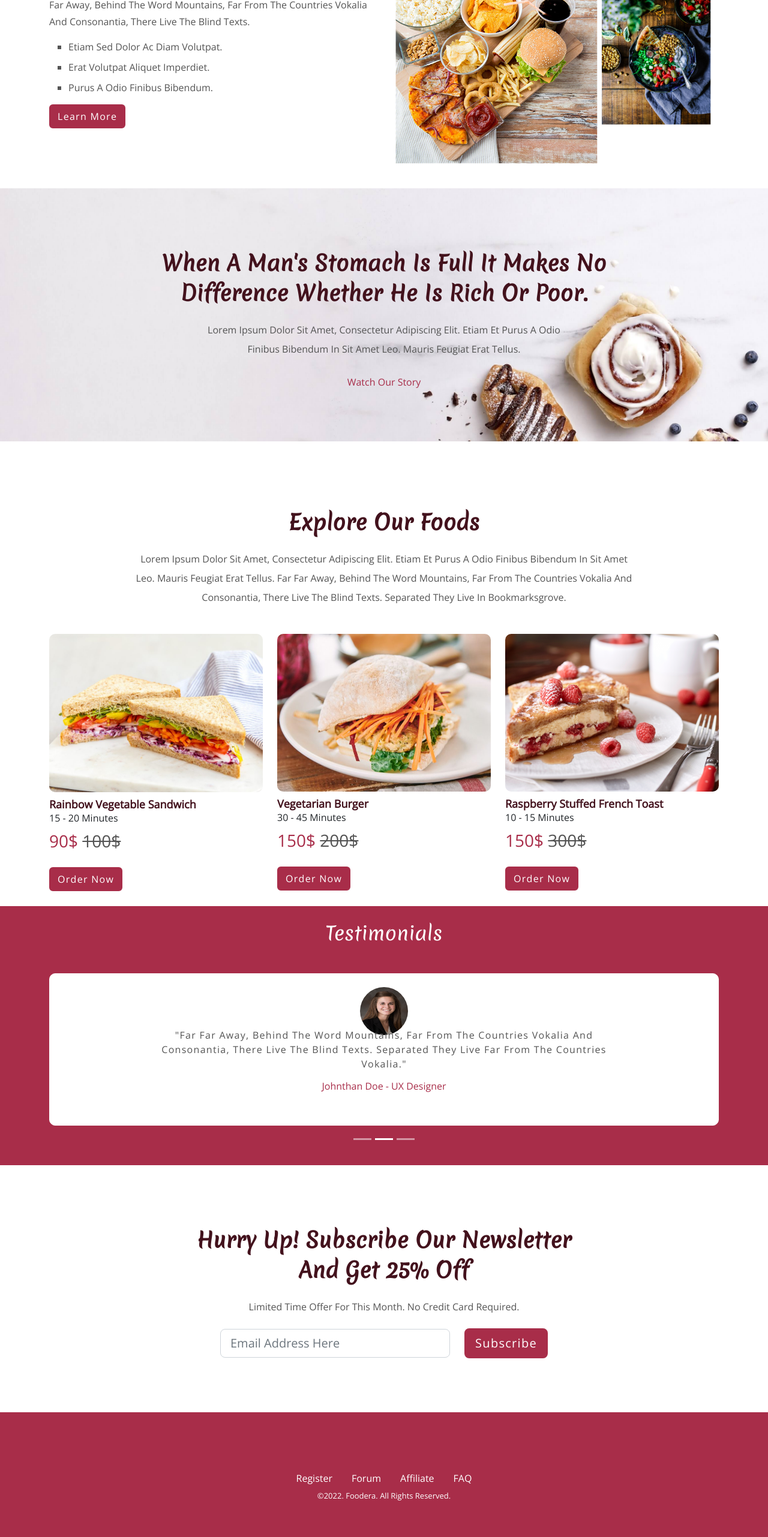
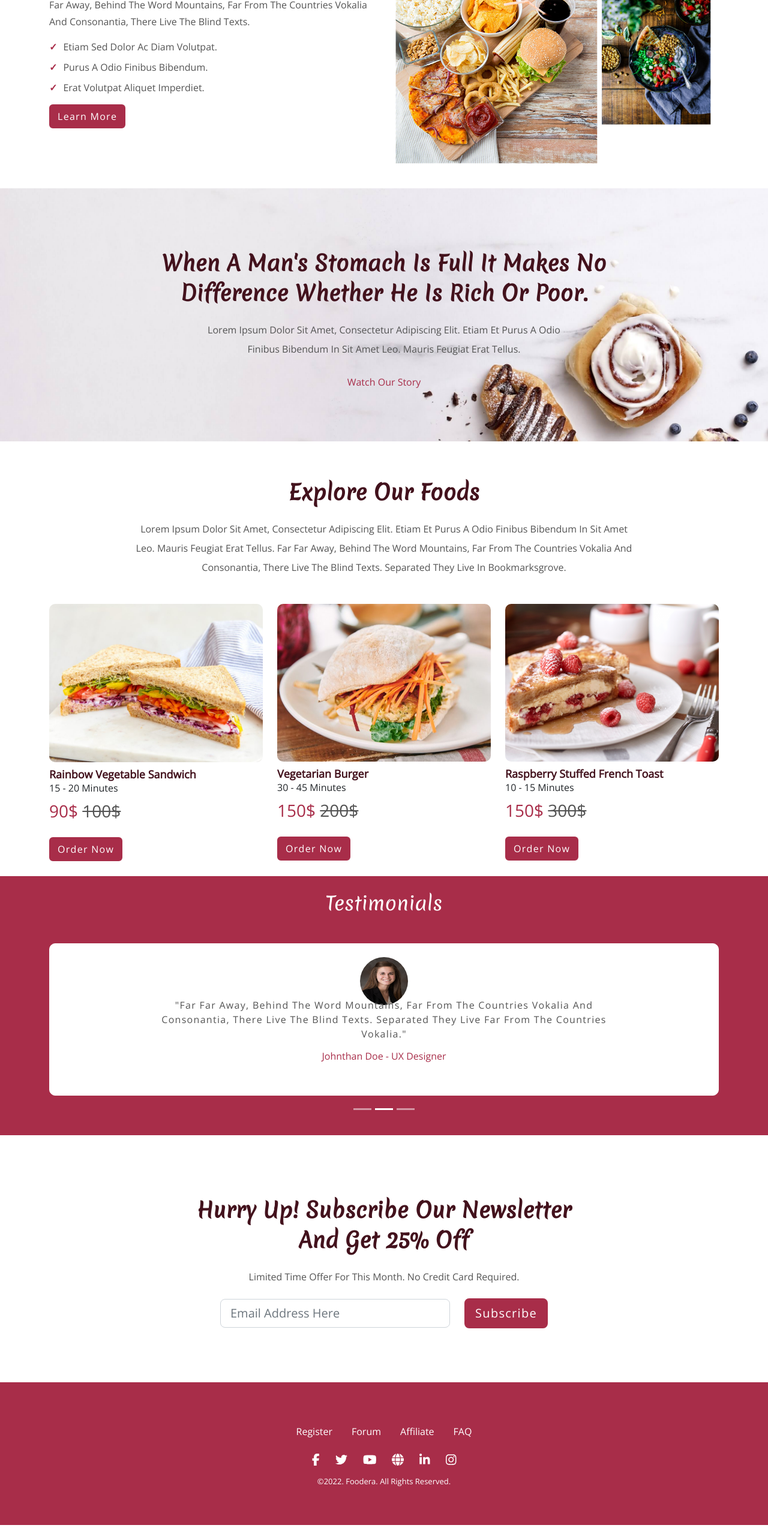
Before and after one commit to wesamustafa/React-Food-Website-Template, a React (Create React App) app: page / in a window 1280 px wide. Shown: the part 1537-4100 px from the top of the page at 60% size. Built offline with nearby package versions, Linux system fonts and the light colour scheme.

Commit message:
add font awsome in project

```diff
--- a/package.json
+++ b/package.json
@@ -3,6 +3,10 @@
   "version": "0.1.0",
   "private": true,
   "dependencies": {
+    "@fortawesome/fontawesome-svg-core": "^6.2.0",
+    "@fortawesome/free-brands-svg-icons": "^6.2.0",
+    "@fortawesome/free-solid-svg-icons": "^6.2.0",
+    "@fortawesome/react-fontawesome": "^0.2.0",
     "@testing-library/jest-dom": "^5.16.5",
     "@testing-library/react": "^13.4.0",
     "@testing-library/user-event": "^13.5.0",
--- a/src/component/Footer/Footer.css
+++ b/src/component/Footer/Footer.css
@@ -3,16 +3,28 @@
     border: 1px solid var(--primary-color);
     width: 100%;
     max-width: 100%;
-    padding:5.563rem 0;
+    padding:3.563rem 0;
 }
-.footer .row:first-child a{
+.footer .row:nth-of-type(1){
+    padding: 0.25rem 0;
+}
+.footer .row:nth-of-type(1) a{
     color: #fff !important;
     font-size: 1rem !important;
 }
-.footer .row:first-child a:hover{
+.footer .row:nth-of-type(1) a:hover{
     text-decoration: underline;
 }
-.footer .row:last-of-type{
+.footer .row:nth-of-type(2){
+    padding: 0.25rem 0;
+}
+.footer .row:nth-of-type(2) button{
+    color: #fff !important;
+}
+.footer .row:nth-of-type(3){
+    padding: 0.25rem 0;
+}
+.footer .row:nth-of-type(3){
     color: #fff;
     font-size: 0.813rem;
 }
--- a/src/component/Footer/Footer.js
+++ b/src/component/Footer/Footer.js
@@ -1,7 +1,12 @@
 import React from "react";
 import './Footer.css';
-import Nav from 'react-bootstrap/Nav';
+import {Nav, Button} from 'react-bootstrap';
+import { FontAwesomeIcon } from '@fortawesome/react-fontawesome';
+import { faGlobe } from '@fortawesome/free-solid-svg-icons';
+import { faFacebookF, faTwitter, faYoutube, faLinkedinIn, faInstagram } from "@fortawesome/free-brands-svg-icons";
+
 const Footer = ()=>{
+
     return(
         <section className="footer">
             <div className="container">
@@ -24,9 +29,20 @@ const Footer = ()=>{
                     </Nav>
                     </div>
                 </div>
+                <div className="row text-center">
+                    <div className="col-md-12">
+                    <Button variant="link"><FontAwesomeIcon icon={faFacebookF} size="lg" /></Button>
+                    <Button variant="link"><FontAwesomeIcon icon={faTwitter} size="lg" /></Button>
+                    <Button variant="link"><FontAwesomeIcon icon={faYoutube} size="lg" /></Button>
+                    <Button variant="link"><FontAwesomeIcon icon={faGlobe} size="lg" /></Button>
+                    <Button variant="link"><FontAwesomeIcon icon={faLinkedinIn} size="lg" /></Button>
+                    <Button variant="link"><FontAwesomeIcon icon={faInstagram} size="lg" /></Button>
+                    <br/>
+                    </div>
+                </div>
                 {/* copyright */}
-                <div className="row">
-                    <div className="col-md-12 text-center">
+                <div className="row text-center">
+                    <div className="col-md-12">
                         <span>&copy;2022. Foodera. All rights reserved.</span>
                     </div>
                 </div>
--- a/src/component/Home.js/Home.css
+++ b/src/component/Home.js/Home.css
@@ -73,11 +73,21 @@
     line-height: 1.75rem;
     color: var(--third-color);
 }
+.ingredients ul{
+    padding-left: 0;
+}
 .ingredients ul li{
-    list-style-type: square;
+    list-style-type: none;
     color: var(--third-color);
     margin-top: 0.625rem;
+
 }
+.ingredients ul li:before {
+    content: '✓';
+    padding-right:0.625rem;
+    color:var(--primary-color);
+    font-weight: bold;
+  }
 .ingredients img{
     max-width: 100%;
 }
@@ -110,7 +120,6 @@
 }
 /* foods section */
 .foods{
-    margin-top: 3.125rem;
     padding: 1.563rem 0;
     overflow: hidden;
     width: 100%;
--- a/src/component/Home.js/Home.js
+++ b/src/component/Home.js/Home.js
@@ -74,8 +74,8 @@ const Home = ()=>{
                         <p>Lorem ipsum dolor sit amet, consectetur adipiscing elit. Etiam et purus a odio finibus bibendum in sit amet leo. Mauris feugiat erat tellus.Far far away, behind the word mountains, far from the countries Vokalia and Consonantia, there live the blind texts.</p>
                         <ul>
                             <li>Etiam sed dolor ac diam volutpat.</li>
+                            <li>purus a odio finibus bibendum.</li>
                             <li>Erat volutpat aliquet imperdiet.</li>
-                            <li>purus a odio finibus bibendum.</li>
                         </ul>
                         <Button variant="primary">learn more</Button>{' '}
                     </div>
```
Also changed, not shown: 1 other file (tests, documents, lock files or other folders).
